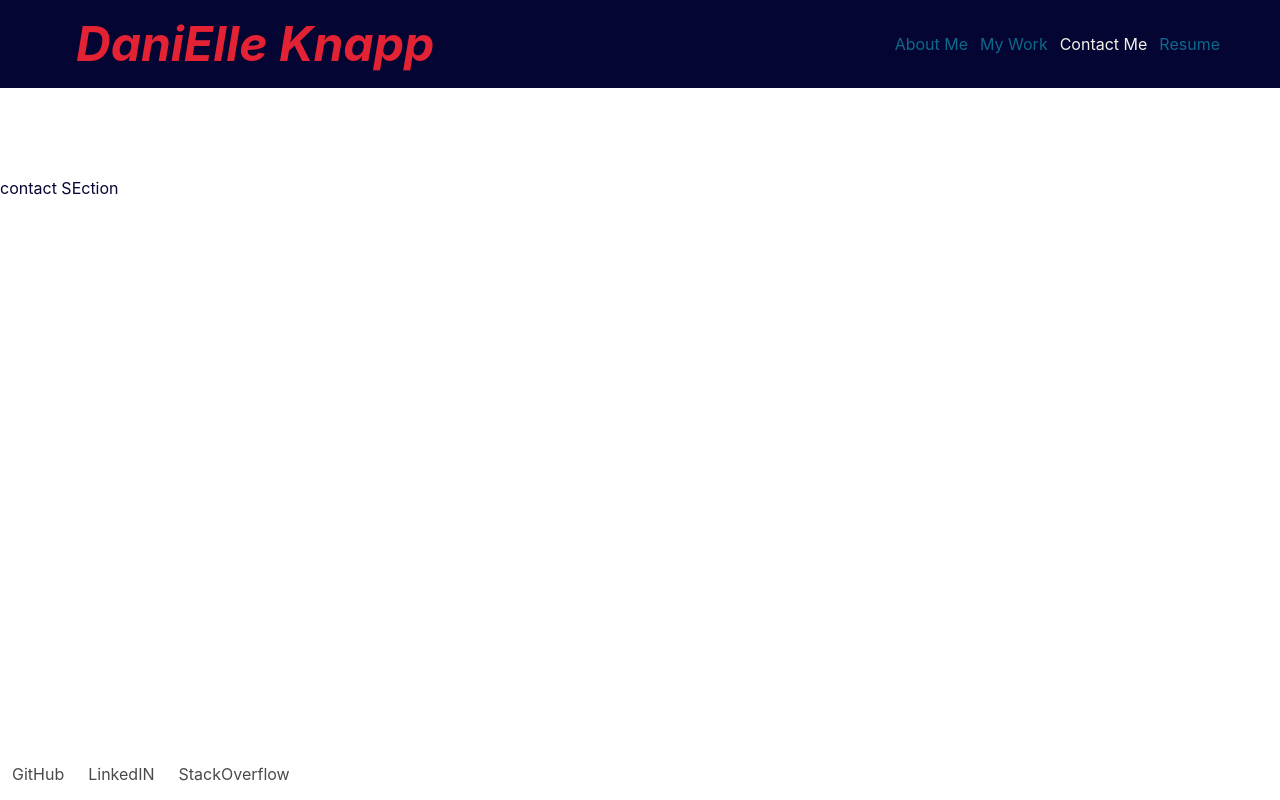
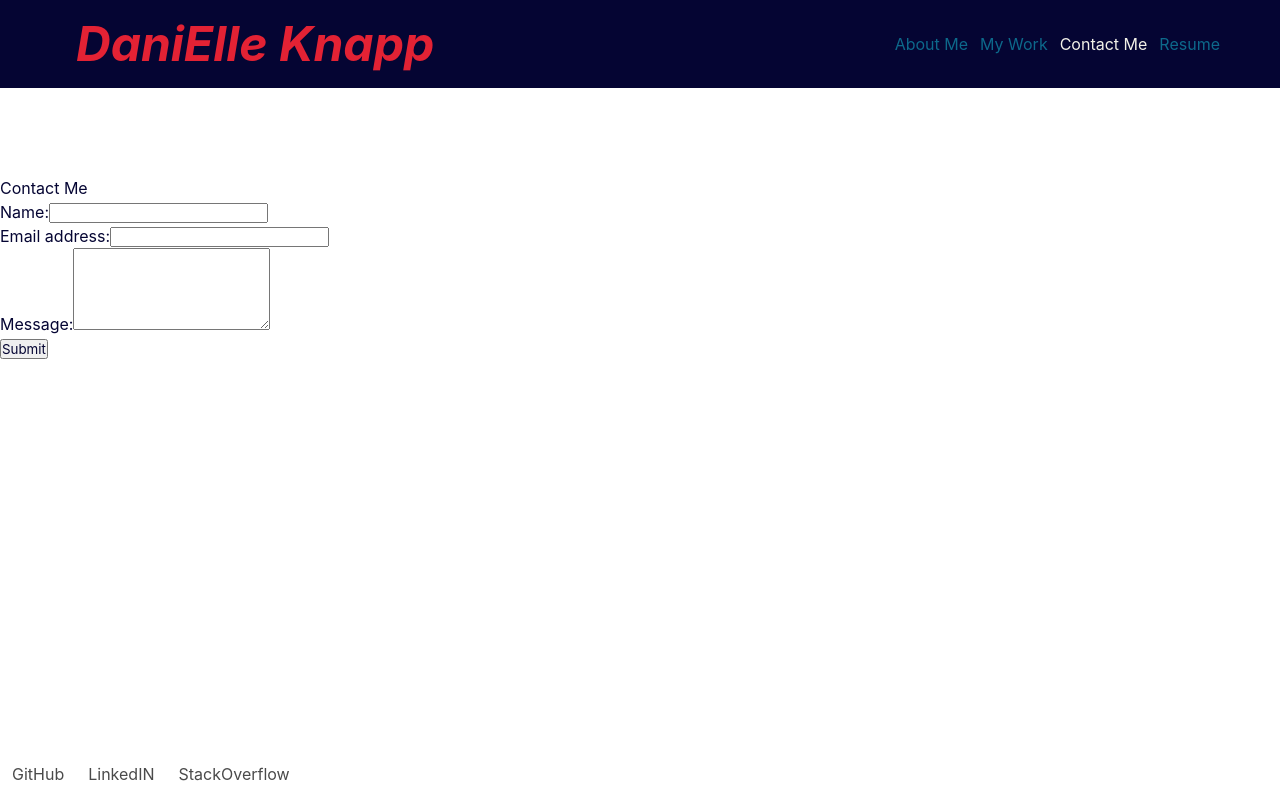
Before and after one commit to dmknapp2385/about-me, a React (Create React App) app: page / in a window 1280 px wide. Both pictures are taken after a click on the item "Contact Me". Built offline with nearby package versions, Linux system fonts and the light colour scheme.

Commit message:
baisc form and functionality added

```diff
--- a/src/Components/Contact/index.js
+++ b/src/Components/Contact/index.js
@@ -1,10 +1,66 @@
-import React from "react";
+import React, { useState } from "react";
+import { validateEmail } from '../../utils/helpers';
 
 function Contact () {
-    return(
-        <div className="pt-13">
-            contact SEction
-        </div>
+    const [formState, setFormState] = useState({name: '', email: '', message: ''});
+
+    const {name, email, message} = formState;
+
+    const [errorMessage, setErrorMessage] = useState('');
+
+    function handleChange(e) {
+        if (e.target.name === 'email') {
+            const isValid = validateEmail(e.target.value);
+            // isValid conditional statement
+            if (!isValid) {
+                setErrorMessage('Your email is invalid.');
+              } else {
+                setErrorMessage('');
+              }
+        } else {
+            if (!e.target.value.length) {
+                setErrorMessage(`${e.target.name} is required.`);
+            } else {
+                setErrorMessage('');
+            }
+        }
+        if (!errorMessage) {
+            setFormState({ ...formState, [e.target.name]: e.target.value });
+          }
+    }
+
+    function handleSubmit(e) {
+        e.preventDefault();
+        console.log(formState)
+    }
+
+    return (
+        <section className="pt-13">
+            <h1>
+                Contact Me
+            </h1>
+            <form onSubmit={handleSubmit} id='contact-form'>
+                <div>
+                    <label htmlFor='name' >Name:</label>
+                    <input onBlur={handleChange} defaultValue={name}  type='text' name='name'/>
+                </div>
+                <div>
+                    <label htmlFor='email'>Email address:</label>
+                    <input onBlur={handleChange} defaultValue={email}  type='email' name='email'/>
+                </div>
+                <div>
+                    <label htmlFor='message'>Message:</label>
+                    <textarea onBlur={handleChange} defaultValue={message}  name='message' rows='5' />
+                </div>
+                {errorMessage && (
+                    <div>
+                        <p className="error-text">{errorMessage}</p>
+                    </div>
+                )}
+                <button type="sumbit">Submit</button>
+
+            </form>
+        </section>
     )
 }
 
--- a/src/Components/Works/index.js
+++ b/src/Components/Works/index.js
@@ -1,7 +1,5 @@
 import React from "react";
-import images from '../../images'
 
-console.log(images)
 //on hover, show popup modal with description of project
 function Works () {
     const works =[
--- /dev/null
+++ b/src/utils/helpers.js
@@ -0,0 +1,4 @@
+export function validateEmail(email) {
+    var re = /^(([^<>()[\]\\.,;:\s@"]+(\.[^<>()[\]\\.,;:\s@"]+)*)|(".+"))@((\[[0-9]{1,3}\.[0-9]{1,3}\.[0-9]{1,3}\.[0-9]{1,3}\])|(([a-zA-Z\-0-9]+\.)+[a-zA-Z]{2,}))$/;
+    return re.test(String(email).toLowerCase());
+  }
```
